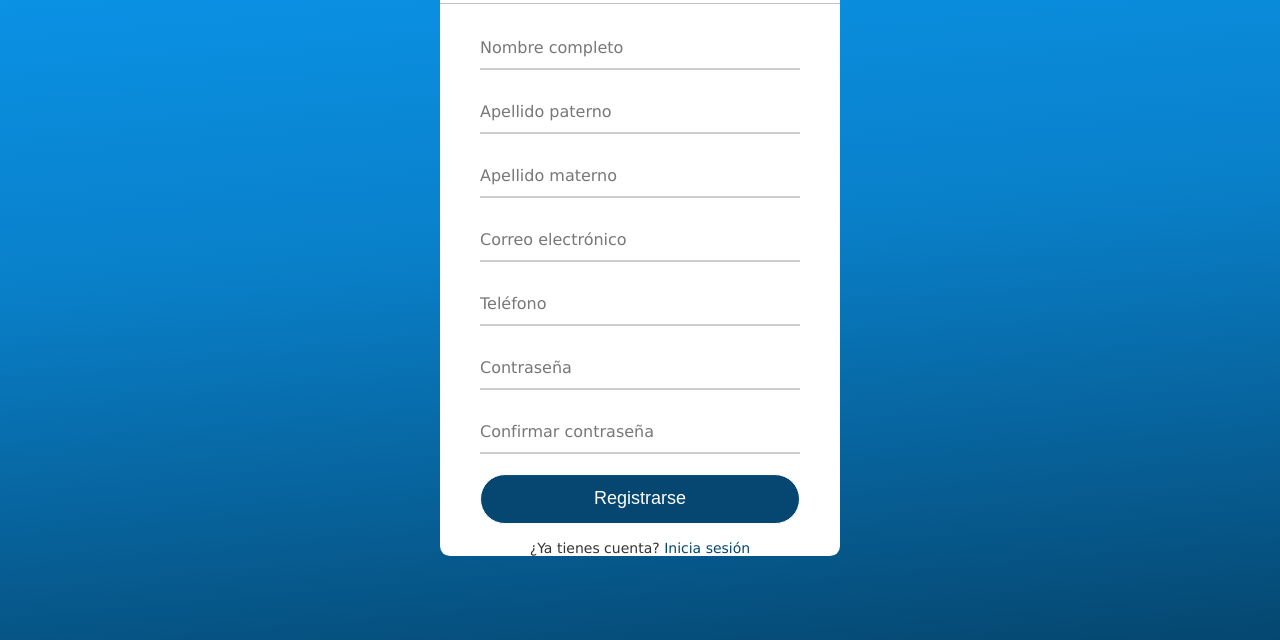
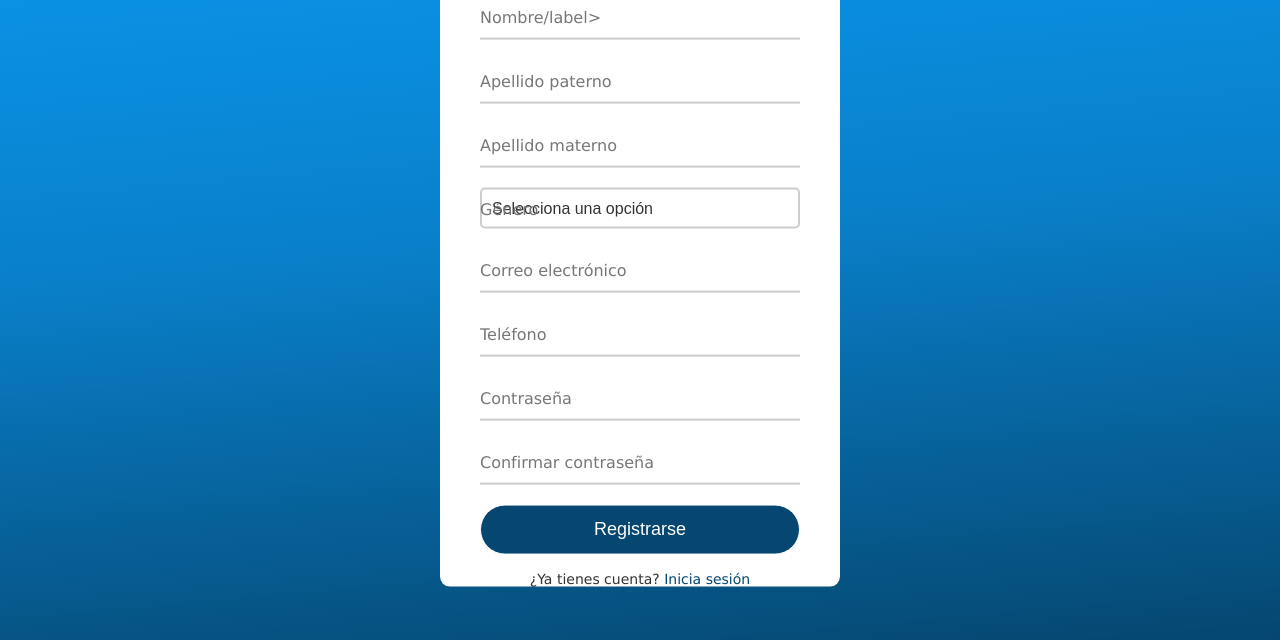
Before and after one commit to mares1402/ingSoftware, a website: page Front/singup.html in a window 1280 px wide. Shown: the part 160-800 px from the top of the page. Drawn offline with Linux system fonts and the light colour scheme.

Commit message:
Verision 1.3

```diff
--- a/Front/singup.html
+++ b/Front/singup.html
@@ -1,5 +1,6 @@
 <!DOCTYPE html>
 <html lang="es">
+
 <head>
     <meta charset="UTF-8">
     <meta http-equiv="X-UA-Compatible" content="IE=edge">
@@ -7,13 +8,14 @@
     <title>Crear cuenta</title>
     <link rel="stylesheet" href="style.css">
 </head>
+
 <body>
     <div class="formulario">
         <h1>Crear Cuenta</h1>
         <form action="/signup" method="post" id="signupForm">
             <div class="group">
                 <input type="text" name="name" required placeholder=" ">
-                <label>Nombre completo</label>
+                <label>Nombre/label>
             </div>
             <div class="group">
                 <input type="text" name="apellido_paterno" required placeholder=" ">
@@ -22,6 +24,16 @@
             <div class="group">
                 <input type="text" name="apellido_materno" required placeholder=" ">
                 <label>Apellido materno</label>
+            </div>
+            <div class="group">
+                <label for="Genero">Género</label>
+                <select name="Genero" id="Genero" required>
+                    <option value="" disabled selected>Selecciona una opción</option>
+                    <option value="Masculino">Masculino</option>
+                    <option value="Femenino">Femenino</option>
+                    <option value="NoBinario">No binario</option>
+                    <option value="Otro">Otro</option>
+                </select>
             </div>
             <div class="group">
                 <input type="email" name="email" required placeholder=" ">
@@ -59,4 +71,5 @@
         });
     </script>
 </body>
+
 </html>
--- a/Front/style.css
+++ b/Front/style.css
@@ -199,6 +199,23 @@ input [type="submit"]:hover{
     pointer-events: none;
     transition: 0.3s ease;
 }
+.group select {
+  width: 100%;
+  padding: 10px;
+  font-size: 16px;
+  border: 2px solid #ccc;
+  border-radius: 5px;
+  background-color: white;
+  color: #333;
+  appearance: none; /* Oculta el ícono nativo */
+  -webkit-appearance: none;
+  -moz-appearance: none;
+}
+
+.group select:focus {
+  border-color: #6c63ff;
+  outline: none;
+}
 
 .group input:focus ~ label,
 .group input:not(:placeholder-shown) ~ label {
```
Also changed, not shown: app.js (+18 -0 lines).
